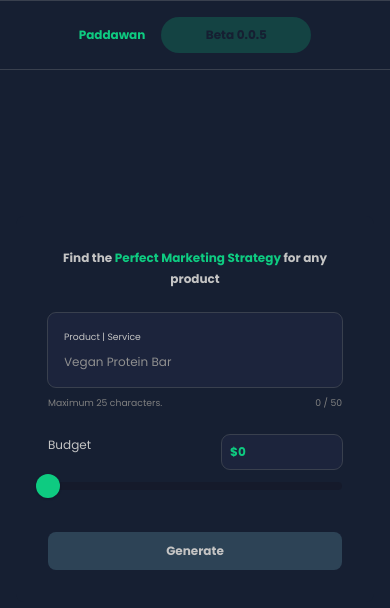
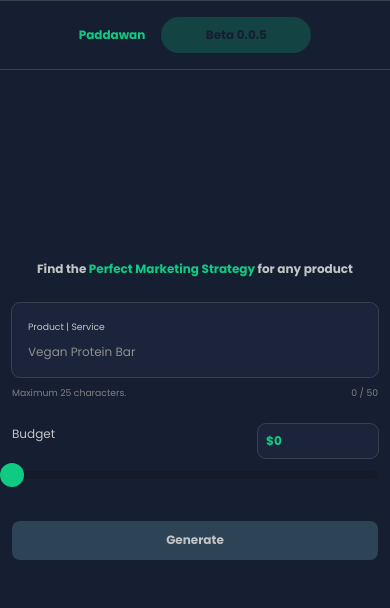
Before and after one commit to souther1407/client-marketingplan-generator, a React (Vite) app: page / in a window 390 px wide. Shown: the top 608 px of the page. Built offline with nearby package versions, Linux system fonts and the light colour scheme; no server answers.

Commit message:
cambiado padding modo celular landing page

```diff
--- a/src/pages/MainPage/mainPage.module.css
+++ b/src/pages/MainPage/mainPage.module.css
@@ -98,10 +98,11 @@
     background: var(--background);
   }
   .mainContent {
-    padding: 16px;
+    padding: 4px;
   }
   .container {
     width: 100%;
     border: none;
+    padding: 8px;
   }
 }
```
